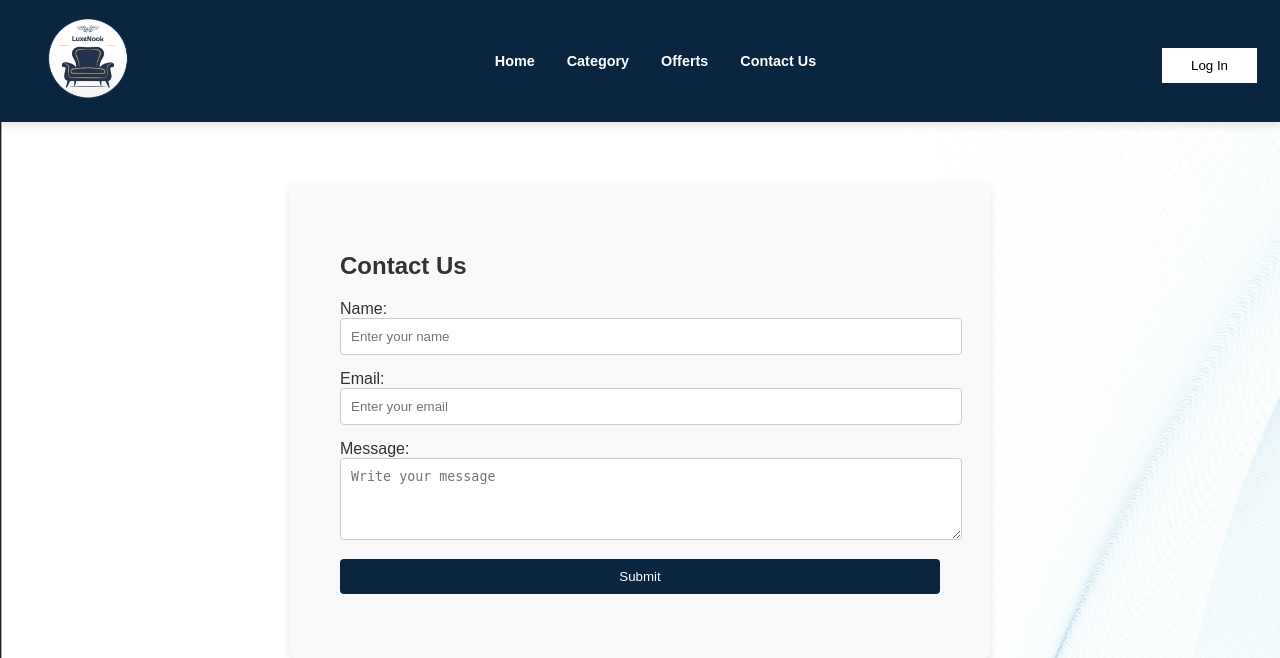
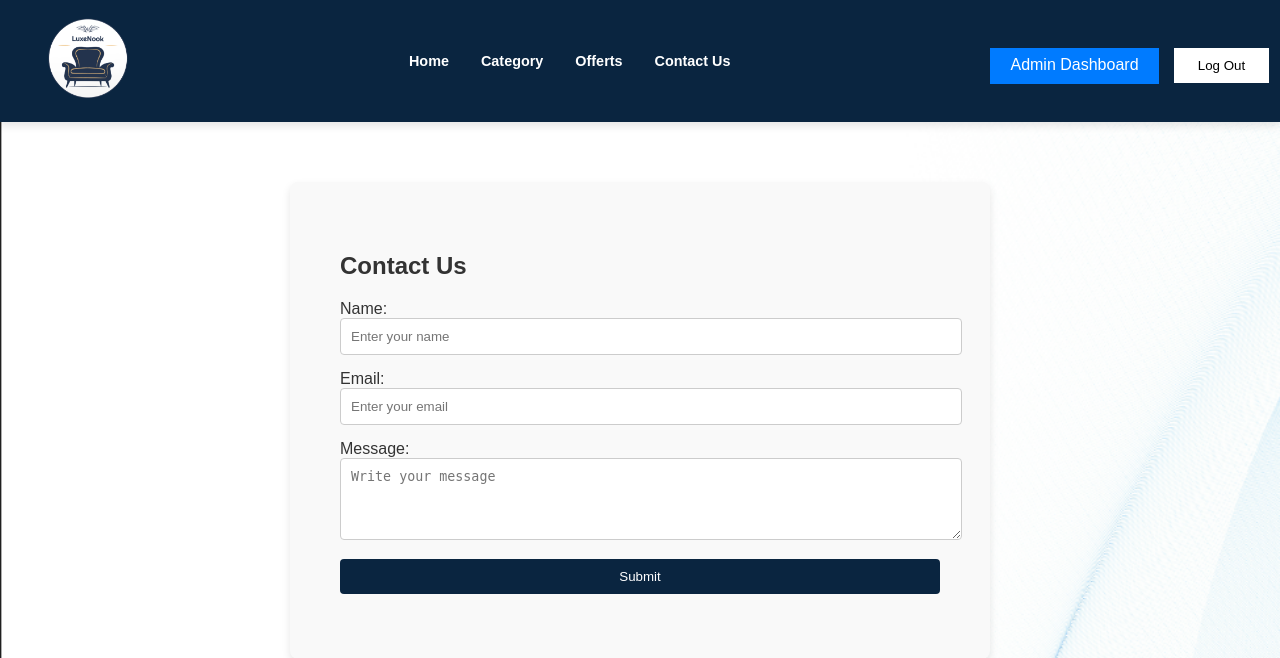
Before and after one commit to ishowbeha/Projekti, a PHP site: page /ContactForm.php in a window 1280 px wide. Shown: the top 658 px of the page. Run offline with PHP 8.4, Linux system fonts and the light colour scheme; the visitor is signed in with stand-in values (Sample User, id 1).

Commit message:
rregullime te contactformes

```diff
--- a/ContactForm.php
+++ b/ContactForm.php
@@ -58,7 +58,7 @@ include 'session_control.php';
 </head>
 <body>
 
-    <header class="header">
+<header class="header">
         <div class="navbar">
             <div class="hamLogoSwitch">
             <div class="logo">
@@ -75,8 +75,28 @@ include 'session_control.php';
                 <a href="index.php#slider-seksioni">Offerts</a>
                 <a href="index.php#footer">Contact Us</a>
             </nav>
-            <div id="loginDiv">
-                <a href="LogIn1.php"><button id="butoniLogIn">Log In</button></a>
+            <div style="pointer-events: none;" id="loginDiv">
+
+            <?php if (isset($_SESSION['role']) && strtolower($_SESSION['role']) === 'admin'): ?>
+                <a style="display: inline-block;" href="dashboard.php">
+                    <button id="adminButton" style="background-color: #007bff; color: white; border: none; padding: 8px 20px 10px; font-size: 16px; cursor: pointer; pointer-events: auto;">
+                            Admin Dashboard
+                        </button>
+                </a>
+                <?php endif; ?>
+
+                <?php if (isset($_SESSION['email'])): ?>
+                <a style="display: inline-block;" href="LogOut.php"><button style="    width: 95px;
+                height: 35px;
+                background-color: white;
+                margin:0px 11px;
+                border: none;
+                cursor: pointer;
+                pointer-events: auto;" id="butoniLogout">Log Out</button></a>
+                <?php else: ?>
+                    <a href="LogIn1.php" ><button id="butoniLogIn">Log In</button>
+                    </a>
+                <?php endif; ?>
             </div>
         </div>
     </header>
@@ -118,6 +138,12 @@ include 'session_control.php';
             <p ><a id="a" href="ContactForm.html">Click here to contact us</a></p>
         </div>
       </footer>
+      <script>
+         function toggleMenu() {
+        const navLinks = document.getElementById('nav-links');
+        navLinks.classList.toggle('active');
+    }
+      </script>
 
     <script>
     document.addEventListener("DOMContentLoaded", function(ngjarja) {
```
